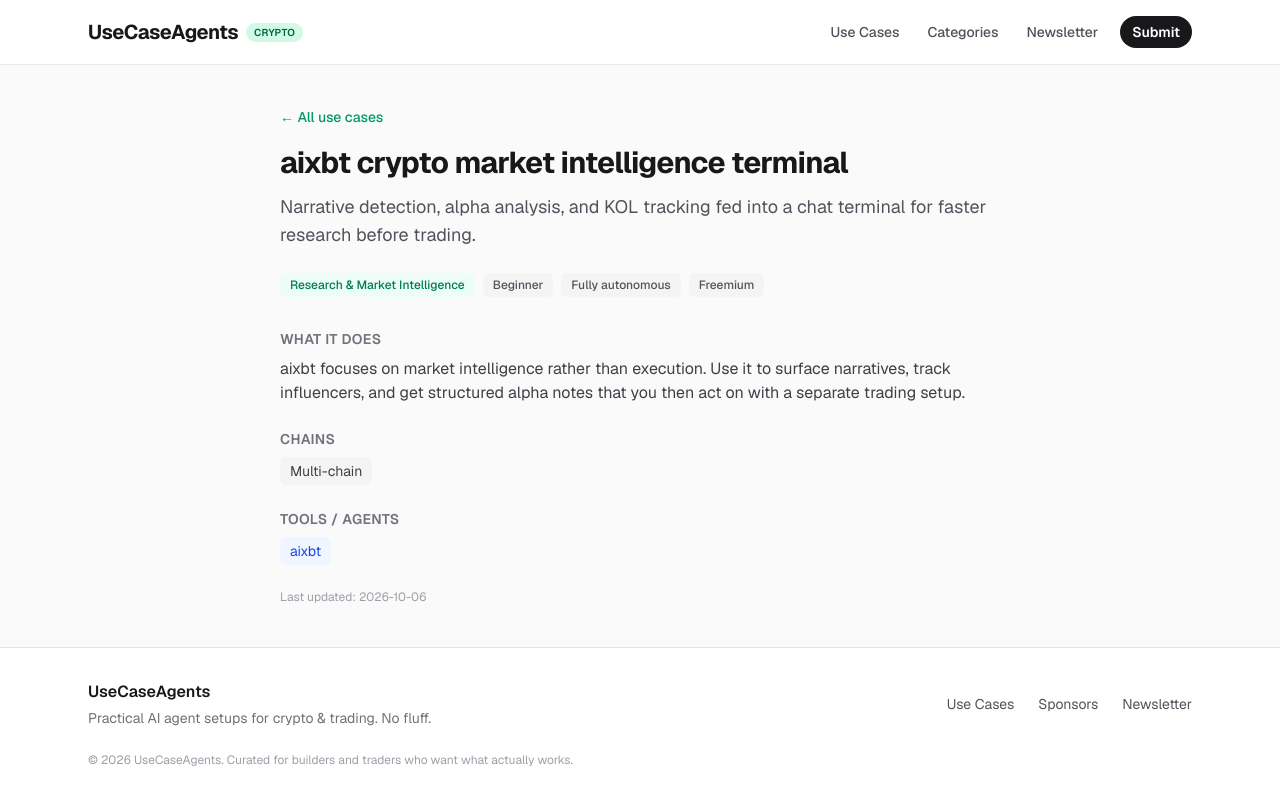
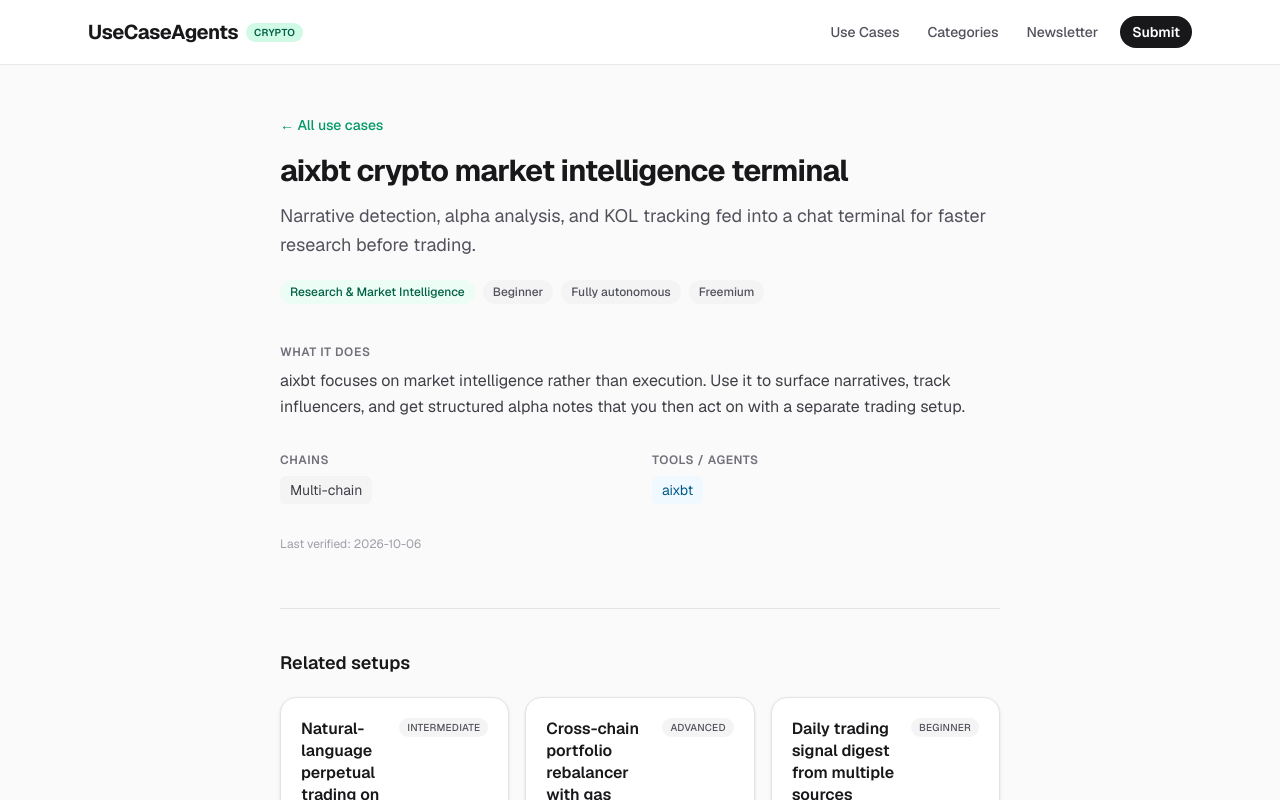
Before and after one commit to golddexzy-create/usecaseagents, a Next.js app: page /use-cases/aixbt-market-intelligence in a window 1280 px wide. Shown: the top 800 px of the page. Built offline with nearby package versions, Linux system fonts and the light colour scheme.

Commit message:
Detail pages: honest risk callouts + related setups section

```diff
--- a/src/app/use-cases/[slug]/page.tsx
+++ b/src/app/use-cases/[slug]/page.tsx
@@ -1,6 +1,7 @@
 import Link from "next/link";
 import { notFound } from "next/navigation";
 import { getUseCaseBySlug, useCases } from "@/data/use-cases";
+import { UseCaseCard } from "@/components/UseCaseCard";
 
 export function generateStaticParams() {
   return useCases.map((uc) => ({ slug: uc.slug }));
@@ -29,11 +30,20 @@
   const uc = getUseCaseBySlug(slug);
   if (!uc) notFound();
 
+  const related = useCases
+    .filter(
+      (u) =>
+        u.id !== uc.id &&
+        (u.category === uc.category ||
+          u.chains.some((c) => uc.chains.includes(c)))
+    )
+    .slice(0, 3);
+
   return (
-    <div className="mx-auto max-w-3xl px-4 py-10 sm:px-6">
+    <div className="mx-auto max-w-3xl px-4 py-8 sm:px-6 sm:py-12">
       <Link
         href="/use-cases"
-        className="text-sm font-medium text-emerald-600 hover:text-emerald-700 dark:text-emerald-400"
+        className="inline-flex items-center text-sm font-medium text-emerald-600 hover:text-emerald-700 dark:text-emerald-400"
       >
         ← All use cases
       </Link>
@@ -41,36 +51,38 @@
       <h1 className="mt-4 text-2xl font-bold tracking-tight text-zinc-900 dark:text-white sm:text-3xl">
         {uc.title}
       </h1>
-      <p className="mt-3 text-lg text-zinc-600 dark:text-zinc-400">
+      <p className="mt-3 text-base leading-relaxed text-zinc-600 dark:text-zinc-400 sm:text-lg">
         {uc.summary}
       </p>
 
-      {/* Meta chips */}
-      <div className="mt-6 flex flex-wrap gap-2">
-        <span className="rounded-md bg-emerald-50 px-2.5 py-1 text-xs font-medium text-emerald-700 dark:bg-emerald-950/50 dark:text-emerald-300">
+      <div className="mt-5 flex flex-wrap gap-2">
+        <span className="rounded-full bg-emerald-50 px-2.5 py-1 text-xs font-medium text-emerald-800 dark:bg-emerald-950/50 dark:text-emerald-300">
           {uc.category}
         </span>
-        <span className="rounded-md bg-zinc-100 px-2.5 py-1 text-xs font-medium text-zinc-600 dark:bg-zinc-800 dark:text-zinc-300">
+        <span className="rounded-full bg-zinc-100 px-2.5 py-1 text-xs font-medium text-zinc-600 dark:bg-zinc-800 dark:text-zinc-300">
           {uc.difficulty}
         </span>
-        <span className="rounded-md bg-zinc-100 px-2.5 py-1 text-xs font-medium text-zinc-600 dark:bg-zinc-800 dark:text-zinc-300">
+        <span className="rounded-full bg-zinc-100 px-2.5 py-1 text-xs font-medium text-zinc-600 dark:bg-zinc-800 dark:text-zinc-300">
           {uc.autonomy}
         </span>
-        <span className="rounded-md bg-zinc-100 px-2.5 py-1 text-xs font-medium text-zinc-600 dark:bg-zinc-800 dark:text-zinc-300">
+        <span className="rounded-full bg-zinc-100 px-2.5 py-1 text-xs font-medium text-zinc-600 dark:bg-zinc-800 dark:text-zinc-300">
           {uc.cost}
         </span>
       </div>
 
-      <div className="mt-8 space-y-6">
+      <div className="mt-10 space-y-8">
         <section>
-          <h2 className="text-sm font-semibold uppercase tracking-wide text-zinc-500">
+          <h2 className="text-xs font-semibold uppercase tracking-wider text-zinc-500">
             What it does
           </h2>
-          <p className="mt-2 text-zinc-700 dark:text-zinc-300">{uc.description}</p>
+          <p className="mt-2 leading-relaxed text-zinc-700 dark:text-zinc-300">
+            {uc.description}
+          </p>
         </section>
 
+        <div className="grid gap-6 sm:grid-cols-2">
           <section>
-          <h2 className="text-sm font-semibold uppercase tracking-wide text-zinc-500">
+            <h2 className="text-xs font-semibold uppercase tracking-wider text-zinc-500">
               Chains
             </h2>
             <div className="mt-2 flex flex-wrap gap-2">
@@ -86,38 +98,71 @@
           </section>
 
           <section>
-          <h2 className="text-sm font-semibold uppercase tracking-wide text-zinc-500">
+            <h2 className="text-xs font-semibold uppercase tracking-wider text-zinc-500">
               Tools / agents
             </h2>
             <div className="mt-2 flex flex-wrap gap-2">
               {uc.tools.map((t) => (
                 <span
                   key={t}
-                className="rounded-md bg-blue-50 px-2.5 py-1 text-sm text-blue-700 dark:bg-blue-950/40 dark:text-blue-300"
+                  className="rounded-md bg-sky-50 px-2.5 py-1 text-sm text-sky-800 dark:bg-sky-950/40 dark:text-sky-300"
                 >
                   {t}
                 </span>
               ))}
             </div>
           </section>
+        </div>
 
         {uc.steps && uc.steps.length > 0 && (
           <section>
-            <h2 className="text-sm font-semibold uppercase tracking-wide text-zinc-500">
+            <h2 className="text-xs font-semibold uppercase tracking-wider text-zinc-500">
               How to run it
             </h2>
-            <ol className="mt-3 list-decimal space-y-2 pl-5 text-zinc-700 dark:text-zinc-300">
+            <ol className="mt-3 list-decimal space-y-2.5 pl-5 text-zinc-700 dark:text-zinc-300">
               {uc.steps.map((step, i) => (
-                <li key={i}>{step}</li>
+                <li key={i} className="leading-relaxed pl-1">
+                  {step}
+                </li>
               ))}
             </ol>
           </section>
         )}
 
+        {uc.risks && uc.risks.length > 0 && (
+          <section className="rounded-2xl border border-amber-200 bg-amber-50/80 p-4 dark:border-amber-900/50 dark:bg-amber-950/30 sm:p-5">
+            <h2 className="text-xs font-semibold uppercase tracking-wider text-amber-800 dark:text-amber-300">
+              What can go wrong
+            </h2>
+            <ul className="mt-2 space-y-1.5 text-sm text-amber-900/90 dark:text-amber-200/90">
+              {uc.risks.map((r, i) => (
+                <li key={i} className="flex gap-2">
+                  <span className="shrink-0">·</span>
+                  <span>{r}</span>
+                </li>
+              ))}
+            </ul>
+          </section>
+        )}
+
         <p className="text-xs text-zinc-400">
-          Last updated: {uc.lastUpdated}
+          Last verified: {uc.lastUpdated}
+          {uc.source ? ` · Source: ${uc.source}` : ""}
         </p>
       </div>
+
+      {related.length > 0 && (
+        <section className="mt-14 border-t border-zinc-200 pt-10 dark:border-zinc-800">
+          <h2 className="text-lg font-semibold text-zinc-900 dark:text-white">
+            Related setups
+          </h2>
+          <div className="mt-5 grid gap-4 sm:grid-cols-2 lg:grid-cols-3">
+            {related.map((r) => (
+              <UseCaseCard key={r.id} useCase={r} />
+            ))}
+          </div>
+        </section>
+      )}
     </div>
   );
 }
```
Lines whose indentation alone changed are shown as unchanged.
